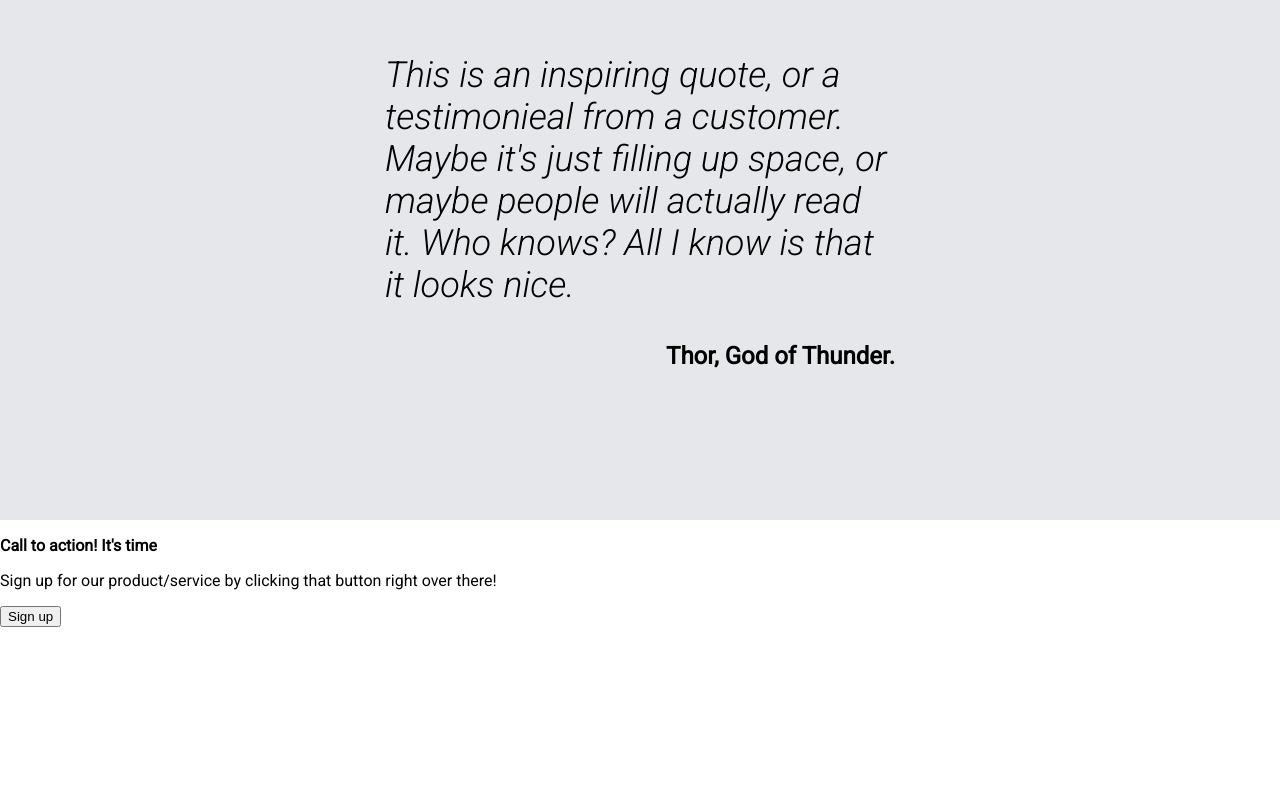
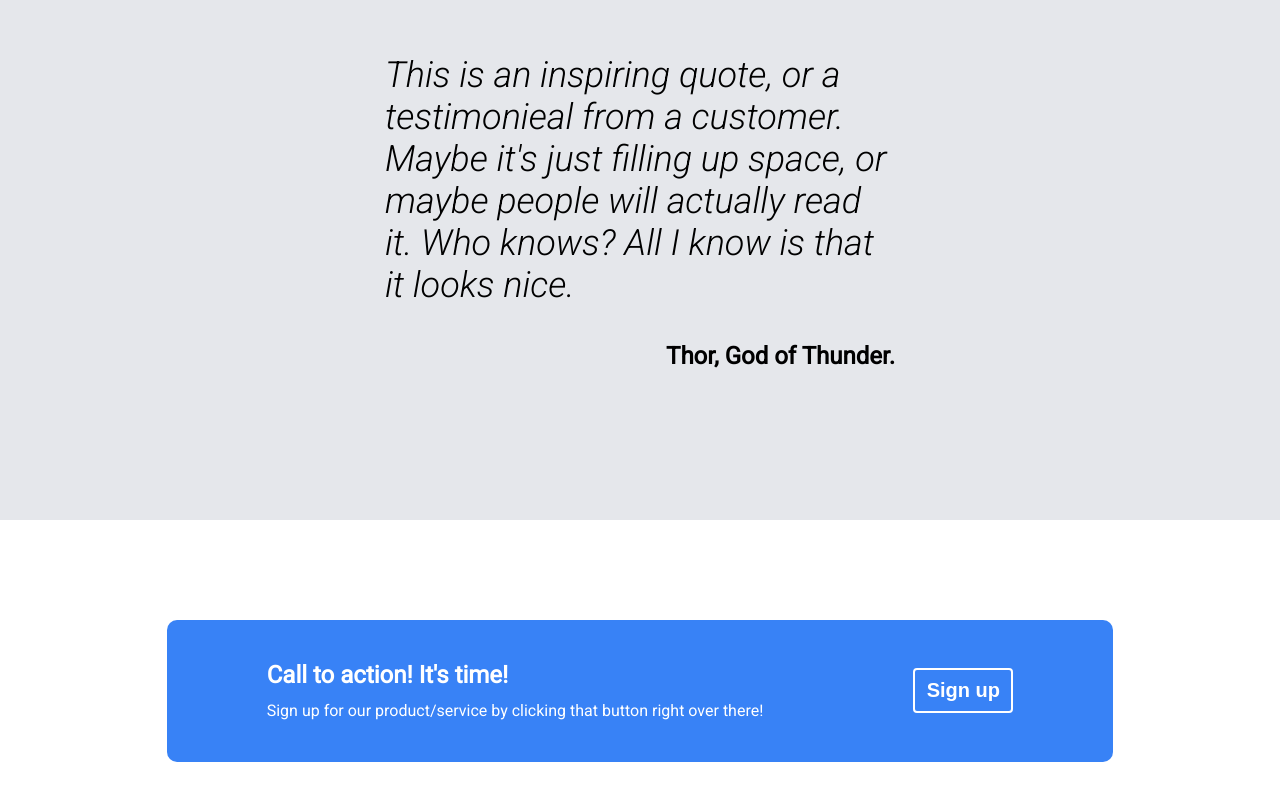
Before and after one commit to jseng01/landing-page, a plain HTML site: page index.html in a window 1280 px wide. Shown: the part 1014-1814 px from the top of the page. Before the commit the page ends 1641 px from the top, so only its background shows below. Drawn offline with Linux system fonts and the light colour scheme.

Commit message:
Finish styling the call to action section

```diff
--- a/index.html
+++ b/index.html
@@ -76,11 +76,11 @@
   <div class="act-sec">
     <div class="act-con">
       <div class="act-txt">
-        <p><strong>Call to action! It's time</strong></p>
+        <h2><strong>Call to action! It's time!</strong></h2>
         <p>Sign up for our product/service by clicking that button right over there!</p>
       </div>
-      <div class="act-but">
-        <button>Sign up</button>
+      <div>
+        <button class="act-but">Sign up</button>
       </div>
     </div>
   </div>
--- a/style.css
+++ b/style.css
@@ -139,18 +139,45 @@ a {
 /* styles for the quotes author */
 /* these are all the style that apply to the quotes section */
 .act-sec {
-
+    display: flex;
+    justify-content: center;
+    align-items: center;
 }
 /* styles fot the entire call to action section */
 .act-con {
-
+    display: flex;
+    margin-top: 100px;
+    margin-bottom: 100px;
+    margin-left: 150px;
+    margin-right: 150px;
+    background-color: #3882f6;
+    border-radius: 10px;
+    padding-top: 35px;
+    padding-bottom: 35px;
+    padding-left: 100px;
+    padding-right: 100px;
+    align-items: center;
+    gap: 150px;
 }
 /* styles for the blue container around the content in the call to action section */
 .act-txt {
-
+    display: flex;
+    flex-direction: column;
+    color: white;
+    line-height: 0px;
 }
 /* styles for the text within the blue container in the call to action section */
 .act-but {
-
+    display: flex;
+    justify-content: center;
+    align-items: center;
+    border-radius: 4px;
+    width: 100px;
+    height: 45px;
+    border: solid white 2px;
+    background-color: #3882f6;
+    color: white;
+    font-weight: 900;
+    font-size: 20px;
 }
 /* styles for the button within the blue container withing the call to action section */
```
